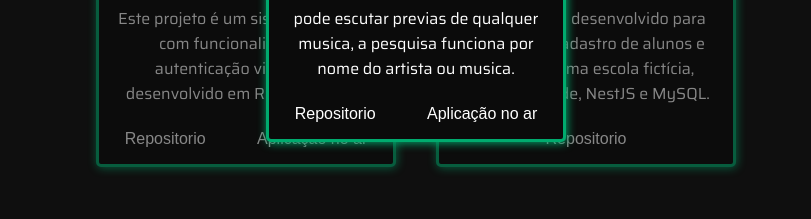
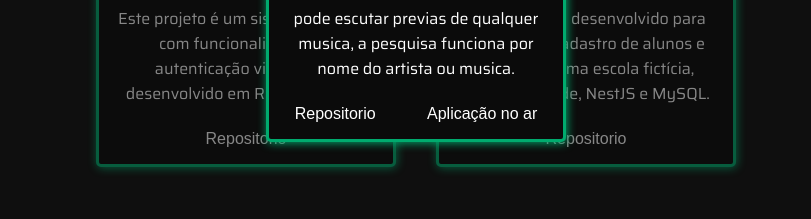
Before and after one commit to Wenderf5/Portfolio, a React (Vite) app: page / in a window 1280 px wide. Shown: the part 1900-2119 px from the top of the page, without its empty margins (224-1035 px from the left). Built offline with nearby package versions, Linux system fonts and the light colour scheme; a web font is replaced by a local one.

Commit message:
fix: sistema de login project

```diff
--- a/src/components/carossel/index.tsx
+++ b/src/components/carossel/index.tsx
@@ -36,7 +36,7 @@ export function Carossel() {
           </div>
           <div className={style.opProjeto}>
             <button className={style.btnprojetos}><a className={style.link} href="https://github.com/Wenderf5/sistema-login-back-end" target="_blank">Repositorio</a></button>
-            <button className={style.btnprojetos}><a className={style.link} href="https://sistema-login-front-end.vercel.app" target="_blank">Aplicação no ar</a></button>
+            {/* <button className={style.btnprojetos}><a className={style.link} href="https://sistema-login-front-end.vercel.app" target="_blank">Aplicação no ar</a></button> */}
           </div>
         </div>
         <div className={
```
